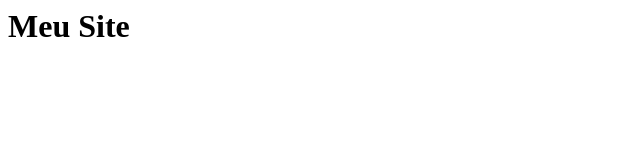
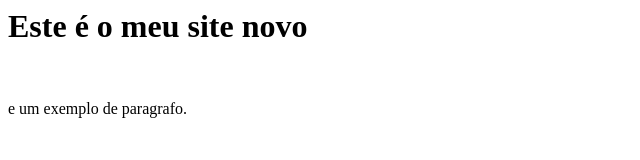
Before and after one commit to roberto123hhh/meusite, a plain HTML site: page index.html in a window 1280 px wide. Shown: the whole page, without its empty margins (0-640 px from the left). Drawn offline with Linux system fonts and the light colour scheme.

Commit message:
Update index.html

```diff
--- a/index.html
+++ b/index.html
@@ -1 +1,10 @@
-<h1> Meu Site </h1
+<html>
+<head>
+
+ <title>Site de Roberto</title>
+<body>
+ <h1> Este é o meu site novo</h1>
+ </br>
+  <p> e um exemplo de paragrafo.</p></p>
+</body>
+</html>
```
